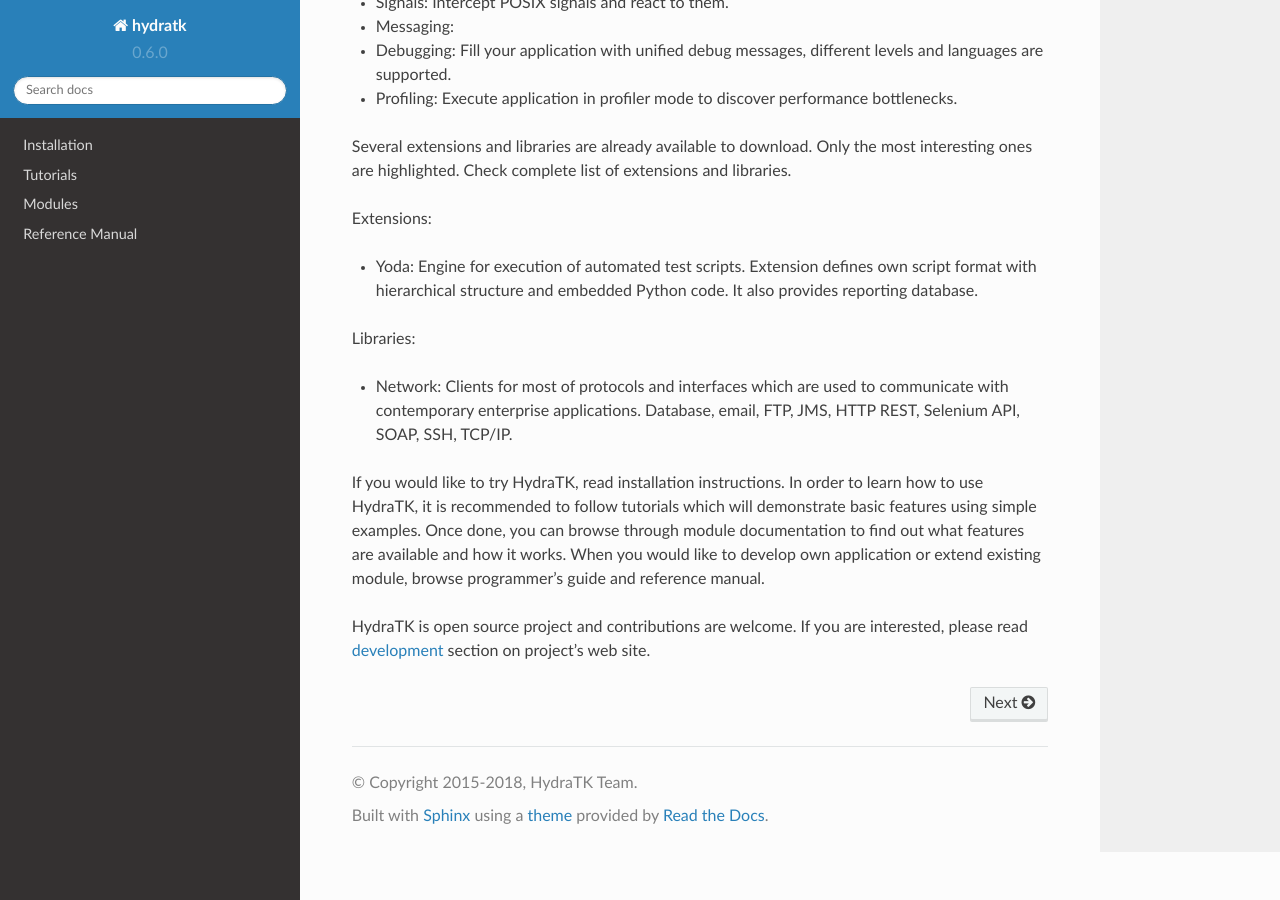
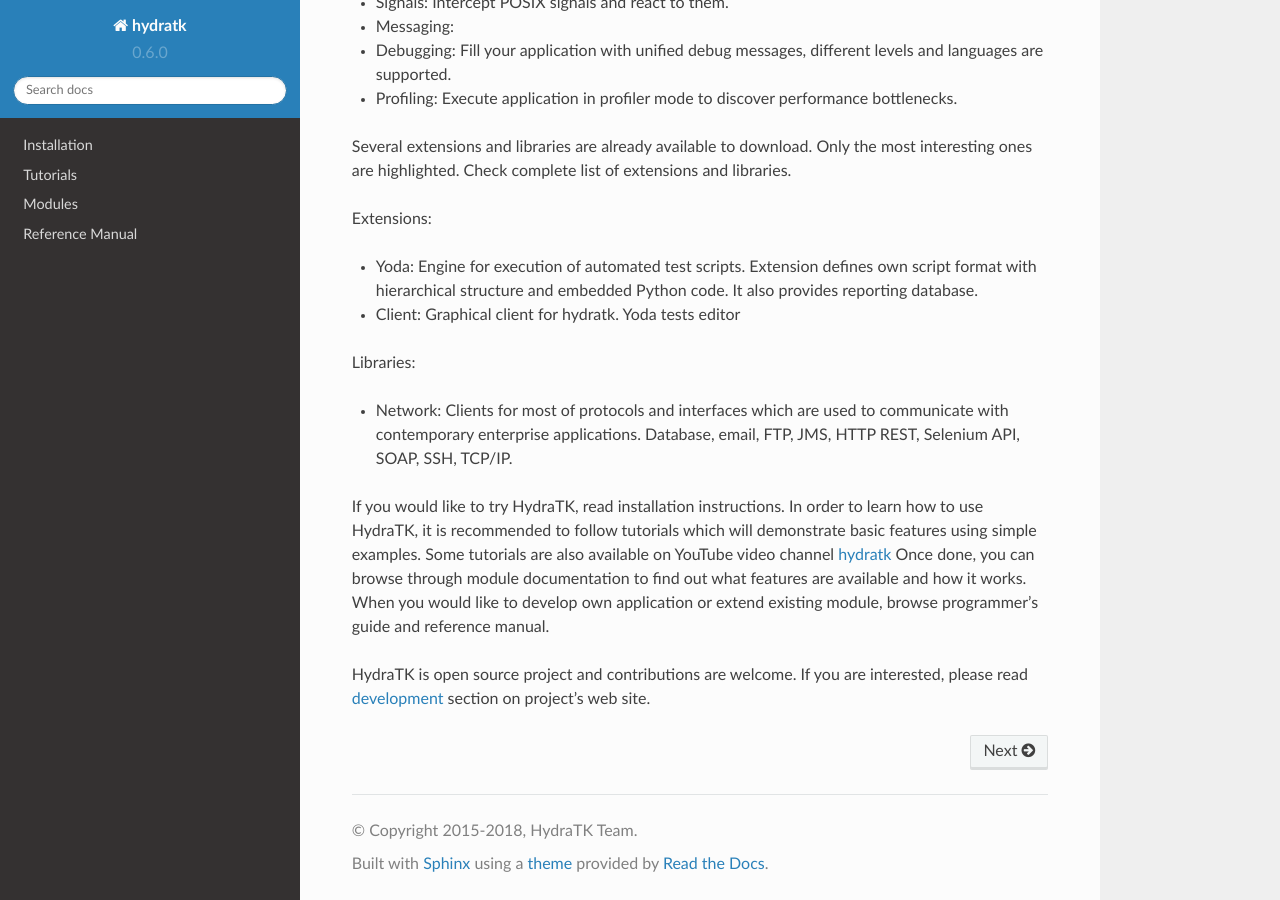
Before and after one commit to hydratk/hydratk-doc, a Sphinx documentation site: the page built from doc/index.rst, in a window 1280 px wide and 900 px high, scrolled down 529 px. Built offline with Sphinx 7.4.7 and the Read the Docs theme 2.0.0, drawn with Linux system fonts in a browser that asks for light colours; formulas are drawn with MathJax 3.

Commit message:
Modified - link to YouTube video channel

```diff
--- a/doc/index.rst
+++ b/doc/index.rst
@@ -28,6 +28,7 @@
 Extensions:
 
 * Yoda: Engine for execution of automated test scripts. Extension defines own script format with hierarchical structure and embedded Python code. It also provides reporting database.
+* Client: Graphical client for hydratk. Yoda tests editor
 
 Libraries:
 
@@ -35,6 +36,7 @@
 
 If you would like to try HydraTK, read installation instructions.
 In order to learn how to use HydraTK, it is recommended to follow tutorials which will demonstrate basic features using simple examples.
+Some tutorials are also available on YouTube video channel `hydratk <https://www.youtube.com/channel/UCXr4I4bpN5u8d3pp5_f6H5A>`_
 Once done, you can browse through module documentation to find out what features are available and how it works.
 When you would like to develop own application or extend existing module, browse programmer's guide and reference manual.
 
```
